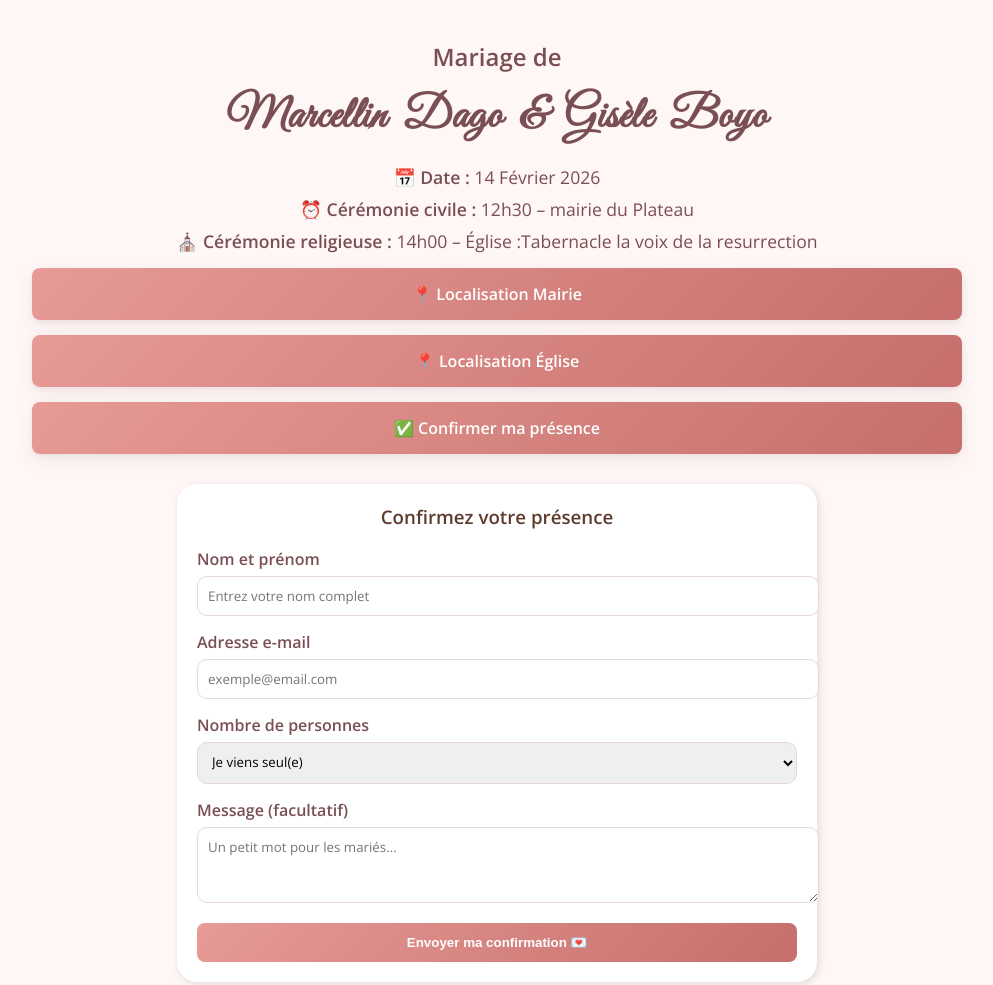
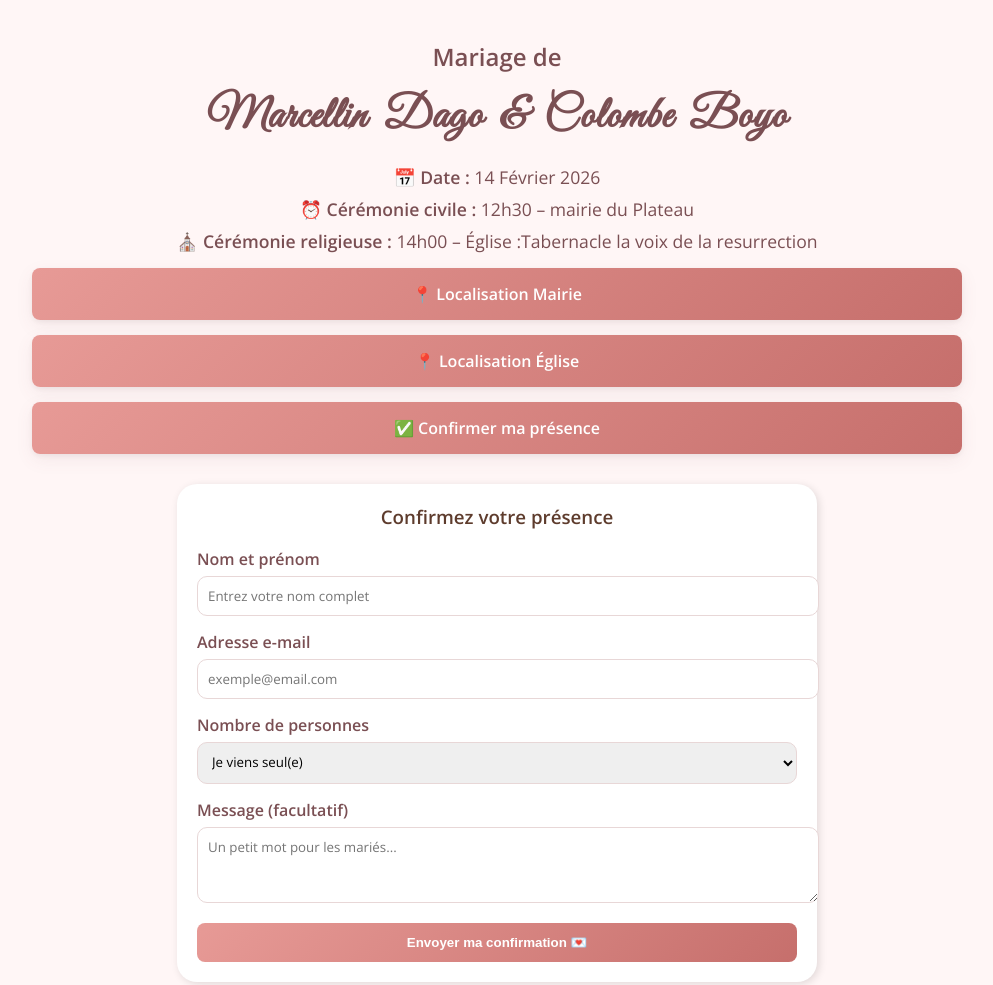
Before and after one commit to monmariage973-commits/mon-mariage, a plain HTML site: page index.html in a window 1280 px wide. Shown: the whole page, without its empty margins (143-1136 px from the left). Drawn offline with nearby package versions, Linux system fonts and the light colour scheme.

Commit message:
Update index.html

```diff
--- a/index.html
+++ b/index.html
@@ -284,7 +284,7 @@
 <body>
 
   <h1>Mariage de</h1>
-  <h2>Marcellin Dago  & Gisèle Boyo </h2>
+  <h2>Marcellin Dago  & Colombe Boyo </h2>
 
   <div class="details">
     <p>📅 <strong>Date :</strong> 14 Février 2026</p>
```
